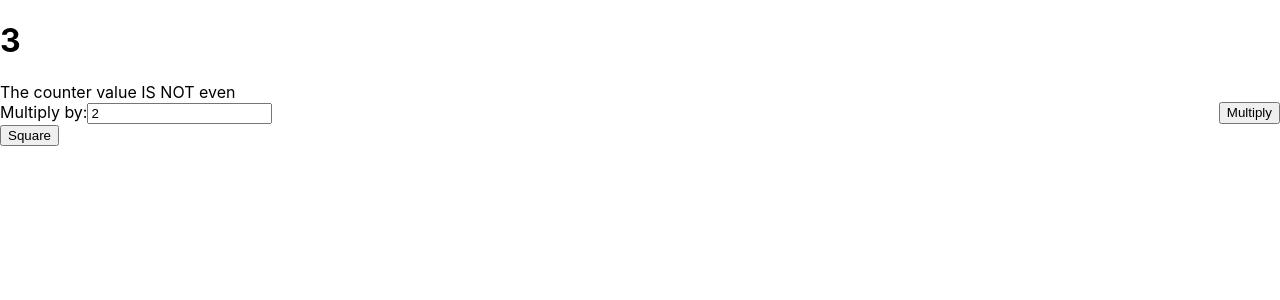
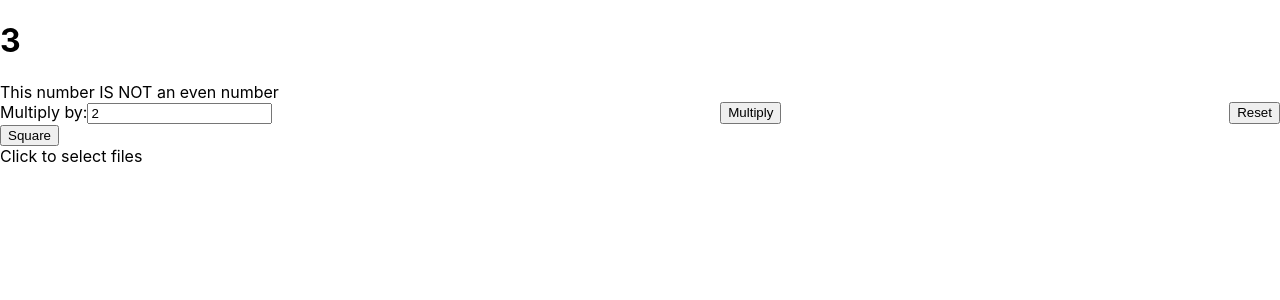
Before and after one commit to Tony-Ndichu/lendtech, a Next.js app: page / in a window 1280 px wide. Shown: the top 300 px of the page. Built offline with nearby package versions, Linux system fonts and the light colour scheme; no server answers.

Commit message:
feat: enable dropzone to allow users to submit csv file

```diff
--- a/package.json
+++ b/package.json
@@ -9,11 +9,12 @@
     "lint": "next lint"
   },
   "dependencies": {
-    "axios": "^0.27.2",
     "next": "12.1.6",
     "react": "18.2.0",
     "react-dom": "18.2.0",
+    "react-dropzone": "^14.2.1",
     "react-hook-form": "^7.32.2",
+    "react-papaparse": "^4.0.2",
     "styled-components": "^5.3.5"
   },
   "devDependencies": {
--- a/pages/index.js
+++ b/pages/index.js
@@ -1,6 +1,8 @@
-import { useState, useEffect } from "react";
+import { useState, useEffect, useCallback } from "react";
 import styled from "styled-components";
 import { useForm } from "react-hook-form";
+import { useDropzone } from "react-dropzone";
+import Papa from "papaparse";
 
 const Counter = styled.h1``;
 
@@ -17,20 +19,34 @@ const MultiplicationWrapper = styled.div`
   justify-content: space-between;
 `;
 
+const ResetButton = styled.button``;
+
 const InputContainer = styled.div``;
 const EvenState = styled.div``;
+
+const DatasetButton = styled.button``;
+const Dropzone = styled.div``;
+const DropzoneInput = styled.input``;
 
 const Home = () => {
   const [counterValue, setCounterValue] = useState(3);
   const [counterColor, setCounterColor] = useState("");
   const [counterValueIsEven, setCounterValueIsEven] = useState(false);
+  const [counterInputValue, setCounterInputValue] = useState(2);
+  const [maxCounterValue, setMaxCounterValue] = useState(999999);
+  const [parsedCsvData, setParsedCsvData] = useState([]);
   const {
     register,
     reset,
     formState: { errors },
     getValues,
+    resetField,
+    setError,
   } = useForm({
     mode: "onChange",
+    defaultValues: {
+      multiply: 2,
+    },
   });
 
   const multiplyCounterValue = () => {
@@ -71,26 +87,55 @@ const Home = () => {
     };
 
     colorCounterValue();
-    checkIfCounterValueIsEven();
+    if (counterValue < maxCounterValue) {
+      checkIfCounterValueIsEven();
+    } else {
+      setError("multiply", {
+        type: "custom",
+        message: "Exceeded maximum value",
+      });
+    }
   }, [counterValue]);
+
+  const parseFile = (file) => {
+    Papa.parse(file, {
+      header: true,
+      complete: (results) => {
+        setParsedCsvData(results.data);
+      },
+    });
+  };
+
+  const onDrop = useCallback((acceptedFiles) => {
+    if (acceptedFiles.length) {
+      parseFile(acceptedFiles[0]);
+    }
+  }, []);
+
+  const { getRootProps, getInputProps, isDragAccept, isDragReject } =
+    useDropzone({
+      onDrop,
+      accept: "text/csv",
+    });
 
   return (
     <>
       <Counter>{counterValue}</Counter>
-      <EvenState>{`The counter value ${
+      <EvenState>{`This number ${
         counterValueIsEven ? "IS" : "IS NOT"
-      } even`}</EvenState>
+      } an even number`}</EvenState>
       <MultiplicationWrapper>
         <InputContainer>
           Multiply by:
           <MultiplicationInput
             name="multiply"
-            defaultValue={2}
+            defaultValue={counterInputValue}
             {...register("multiply", {
               validate: {
                 checkValueIsNumber: (v) =>
                   checkIfValueIsNumber(v) || "Please enter a number",
               },
+              required: true,
             })}
           />
         </InputContainer>
@@ -99,9 +144,27 @@ const Home = () => {
         >
           Multiply
         </MultiplyButton>
+        <ResetButton
+          onClick={() => {
+            resetField("multiply");
+            setCounterValue(3);
+          }}
+        >
+          Reset
+        </ResetButton>
         {errors.multiply && <p>{errors.multiply.message}</p>}
       </MultiplicationWrapper>
       <SquareButton onClick={() => squareCounterValue()}>Square</SquareButton>
+      <Dropzone
+        {...getRootProps({
+          className: `dropzone
+          ${isDragAccept && "dropzoneAccept"}
+          ${isDragReject && "dropzoneReject"}`,
+        })}
+      >
+        <DropzoneInput {...getInputProps()} />
+        Click to select files
+      </Dropzone>
     </>
   );
 };
```
Also changed, not shown: 1 other file (tests, documents, lock files or other folders).
